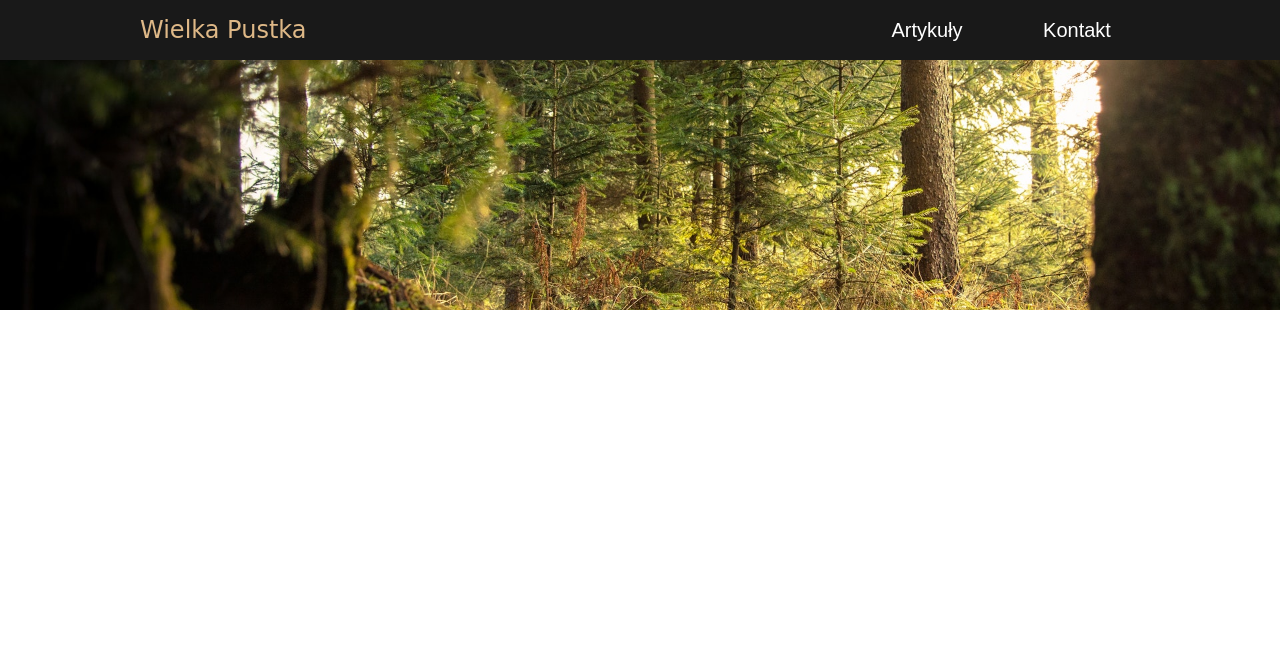
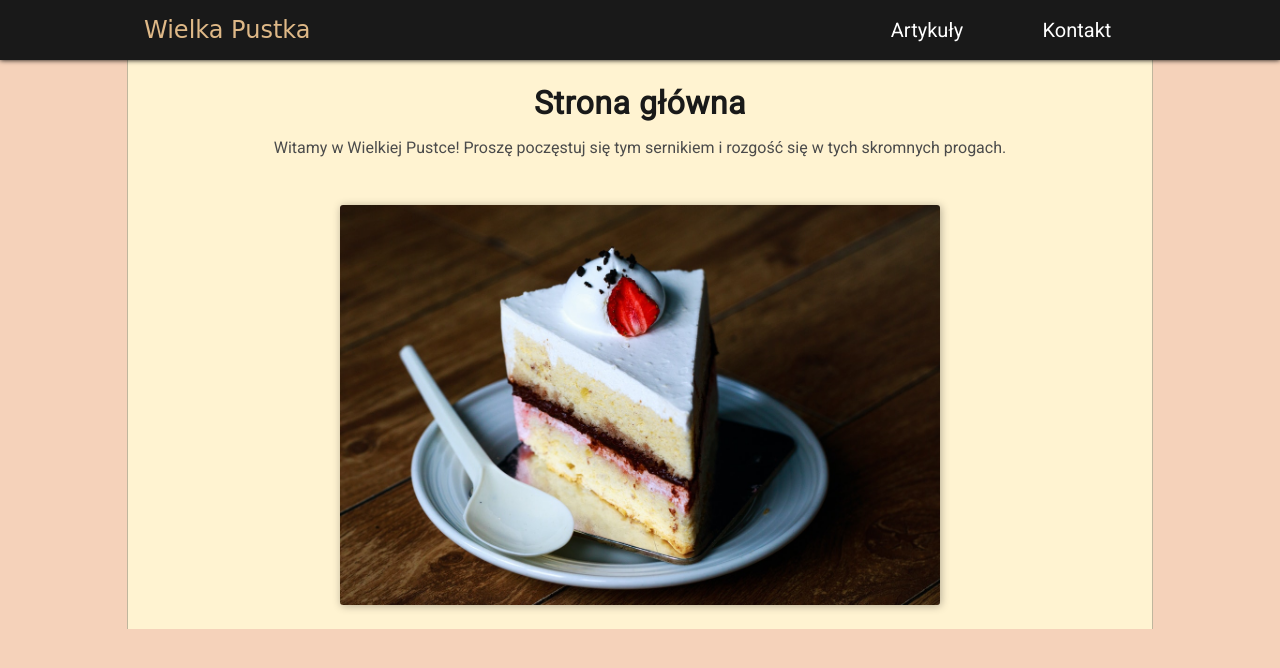
Before and after one commit to pufex/wielka-pustka, a plain HTML site: page index.html in a window 1280 px wide. Drawn offline with Linux system fonts and the light colour scheme; a web font is replaced by a local one.

Commit message:
commit-2

```diff
--- a/index.html
+++ b/index.html
@@ -8,7 +8,7 @@
     <link rel="preconnect" href="https://fonts.gstatic.com">
     <link href="https://fonts.googleapis.com/css2?family=Roboto&family=Unkempt&display=swap" rel="stylesheet">
     <link rel="stylesheet" href="./style.css">
-    <title>Document</title>
+    <title>Wielka Pustka</title>
 </head>
 <body>
     <nav class="nav container">
@@ -20,19 +20,35 @@
                 <button class="nav-bar__button nav-bar__button--burger">
                     <i class="fas fa-bars"></i>
                 </button>
-                <button class="nav-bar__button nav-bar__button--link">
+                <a class="nav-bar__button nav-bar__button--link" href="">
                     Artykuły
-                </button>
-                <button class="nav-bar__button nav-bar__button--link">
+                </a>
+                <a class="nav-bar__button nav-bar__button--link" href="">
                     Kontakt
-                </button>
+                </a>
             </div>
         </section>
     </nav>
     <main>
-        <section class="background">
+        <div class="margin-navbar-away"></div>
+        <!-- <header class="background">
             <img class="background__image" src="./img/forest-mobile.jpg" srcset="./img/forest-mobile.jpg 575w, ./img/forest-desktop.jpg 1980w" alt="Deep forest, the Fortress.">
-        </section>
+        </header> -->
+        <article class="article container margin-navbar-away">
+            <section class="article__item introduction container__item">
+                <div class="introduction__item article--padding">
+                    <h1 class="introduction__header article__margin-bottom--long">
+                        Strona główna
+                    </h1>
+                    <span class="introduction__line">
+                        Witamy w Wielkiej Pustce! Proszę poczęstuj się tym sernikiem i rozgość się w tych skromnych progach.
+                    </span>
+                </div>
+                <div class="introduction__image-container introduction__item article--padding">
+                    <img class="introduction__image" src="./img/cheesecake-mobile.jpg" srcset="./img/cheesecake-mobile.jpg 640w, ./img/cheesecake-desktop.jpg 768w" alt="Cheese that begs to be eaten">
+                </div>
+            </section>
+        </article>
     </main>
 </body>
 </html>
--- a/style.css
+++ b/style.css
@@ -11,6 +11,10 @@ body, html{
     overflow-x: hidden;
     font-family: 'Roboto', sans-serif;
     color: rgb(25, 25, 25);
+    /* background: url(./img/Cheesecake-Slice-Transparent.png), rgba(0,0, 0,1);
+    background-size: 200px 200px;
+    background-repeat: repeat; */
+    background-color: rgb(245, 210, 186);
 }
 
 .container{
@@ -23,9 +27,15 @@ body, html{
     max-width: 1024px;
 }
 
+.margin-navbar-away{
+    margin-top: 60px;
+}
+
 .nav{
-    display: fixed;
+    position: fixed;
     background-color: rgb(25, 25, 25);
+    box-shadow: 0 0 5px black;
+    z-index: 999;
 }
 
 .nav-bar{
@@ -46,7 +56,7 @@ body, html{
     display: flex;
     justify-content: center;
     align-items: center;
-    padding: 0 0.75rem;
+    padding: 0 1rem;
 }
 
 .nav-bar__logo--look{
@@ -76,6 +86,7 @@ body, html{
     display: flex;
     justify-content: center;
     align-items: center;
+    cursor: pointer;
 
     height: 100%;
     box-sizing: border-box;
@@ -104,6 +115,7 @@ body, html{
     padding: 0 0.5rem;
 
     font-size: 1.25rem;
+    text-decoration: none;
     color: white;
     background-color: transparent;
     border: 0;
@@ -123,14 +135,91 @@ body, html{
 
 .background{
     width: 100%;
-    height: 250px;
+    height: 300px;
 }
 
 .background__image{
     width: 100%;
     height: 100%;
     object-fit: cover;
-    object-position: center center;
+    object-position: 60% center;
+}
+
+/* .article{
+
+} */
+
+.article__item{
+
+}
+
+.article--padding{
+    padding: calc(0.01 * 100rem);
+    box-sizing: border-box;
+}
+
+.article__margin-bottom--short{
+    margin-top: 0;
+    margin-bottom: 0.25rem;
+}
+
+.article__margin-bottom--medium{
+    margin-top: 0;
+    margin-bottom: 0.75rem;
+}
+
+.article__margin-bottom--long{
+    margin-top: 0;
+    margin-bottom: 1rem;
+}
+
+.article__margin-bottom--longer{
+    margin-top: 0;
+    margin-bottom: 1.5rem;
+}
+
+.introduction{
+    background-color: rgb(255, 243, 209);
+}
+
+.introduction__item{
+    background-color: transparent;
+}
+
+.introduction__header{
+    font-size: 2rem;
+    text-align: center;
+    letter-spacing: 0.5px;
+}
+
+.introduction__header--default{
+    color: inherit;
+    text-decoration: none;
+}
+
+.introduction__line{
+    display: block;
+    font-size: 0.8rem;
+    text-align: center;
+    color: rgb(75, 75, 75);
+}
+
+.introduction__image-container{
+    display: flex;
+    flex-direction: row;
+    justify-content: center;
+    align-items: center;
+}
+
+.introduction__image{
+    height: 100%;
+    width: 100%;
+    max-width: 600px;
+    object-fit: contain;
+    box-sizing: border-box;
+    border: 0;
+    border-radius: 3px;
+    box-shadow: 1px 1px 8px rgba(0,0,0,30%);
 }
 
 @media (min-width: 575px){
@@ -139,14 +228,33 @@ body, html{
     }
 
     .nav-bar__button--link{
-        display: block;
+        display: flex;
+        justify-content: center;
+        align-items: center;
+    }
+
+    .article--padding{
+        padding: calc(0.01 * 125rem);
+    }
+
+    .introduction__line{
+        font-size: 0.9rem;
     }
 }
 
 @media (min-width: 768px){
+    .article--padding{
+        padding: calc(0.01 * 150rem);
+    }
 
+    .introduction__line{
+        font-size: 1rem;
+    }
 }
 
 @media (min-width: 1024px){
-
+    .article__item{
+        border-left: 1px solid rgba(0,0,0,25%);
+        border-right: 1px solid rgba(0,0,0,25%);
+    }
 }
```
Also changed, not shown: img/background-1.png (added), img/background-2.png (added), img/cheesecake-desktop.jpg (added), img/cheesecake-mobile.jpg (added).
